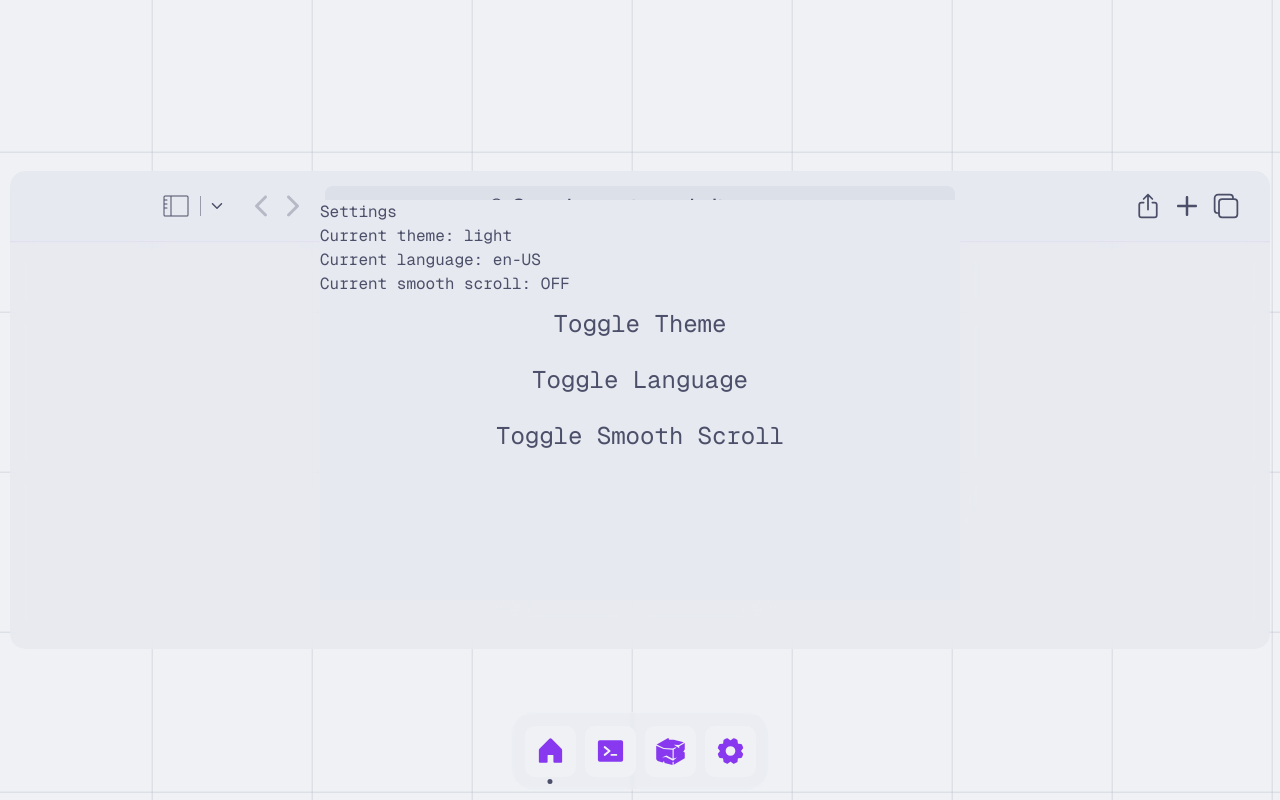
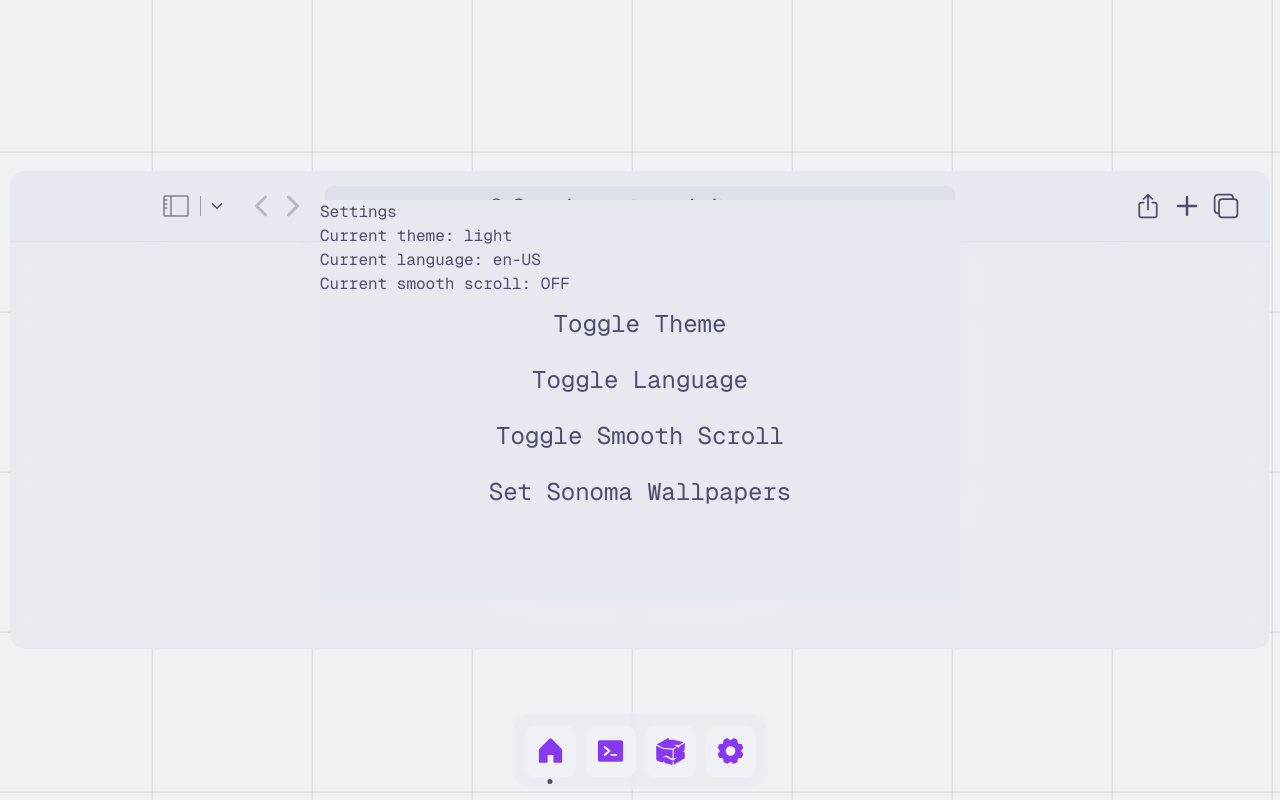
Before and after one commit to qalqa-dev/portfolio-site-upd, a React (Vite) app: page / in a window 1280 px wide. Both pictures are taken after a click on the link 730 px from the left and 751 px from the top of the page. Shown: the top 800 px of the page. Built offline with nearby package versions, Linux system fonts and the light colour scheme; a web font is replaced by a local one.

Commit message:
feat: added wallpaper component

```diff
--- a/src/App.tsx
+++ b/src/App.tsx
@@ -1,9 +1,9 @@
 import { useEffect } from 'react';
 import { useDispatch, useSelector } from 'react-redux';
 import { BrowserRouter, Route, Routes } from 'react-router';
-import styles from './App.module.scss';
 import { Dock } from './components/Dock/Dock';
 import { Settings } from './components/Settings/Settings';
+import { Wallpapers } from './components/Wallpapers/Wallpapers';
 import { Main } from './pages/Main/Main';
 import { TermMain } from './pages/TermMain/TermMain';
 import { setTheme } from './store/settingsSlice';
@@ -17,10 +17,14 @@ export const App = () => {
     dispatch(setTheme(theme));
   });
 
+  const wallpapers = useSelector(
+    (state: RootState) => state.settings.wallpapers,
+  );
+
   return (
     <>
       <main>
-        <div className={styles['app-background'] + ' z-[-1]'} />
+        <Wallpapers imageUrl={wallpapers} />
         <BrowserRouter>
           <Dock />
           <Settings />
--- a/src/components/Settings/Settings.tsx
+++ b/src/components/Settings/Settings.tsx
@@ -1,6 +1,7 @@
 import {
   setLanguage,
   setSmoothScroll,
+  setWallpapers,
   toggleTheme,
 } from '@/store/settingsSlice';
 import { useTranslation } from 'react-i18next';
@@ -40,6 +41,13 @@ export const Settings = () => {
           <button onClick={() => dispatch(setSmoothScroll(!smoothScroll))}>
             Toggle Smooth Scroll
           </button>
+          <button
+            onClick={() =>
+              dispatch(setWallpapers('/src/assets/wallpapers/Sonoma.png'))
+            }
+          >
+            Set Sonoma Wallpapers
+          </button>
         </div>
       )}
     </>
--- /dev/null
+++ b/src/components/Wallpapers/Wallpapers.module.scss
@@ -0,0 +1,40 @@
+.background-default {
+  width   : 100%;
+  height  : 100%;
+  position: fixed;
+  z-index : -2;
+
+  background: var(--color-base);
+  --gap     : 10em;
+  --line    : 1px;
+  --color   : var(--color-surface1);
+
+  animation: bg-animate 10s infinite linear;
+
+  background-image: linear-gradient(-90deg,
+      transparent calc(var(--gap) - var(--line)),
+      var(--color) calc(var(--gap) - var(--line) + 1px),
+      var(--color) var(--gap)),
+    linear-gradient(0deg,
+      transparent calc(var(--gap) - var(--line)),
+      var(--color) calc(var(--gap) - var(--line) + 1px),
+      var(--color) var(--gap));
+  background-size: var(--gap) var(--gap);
+}
+
+.wallpaper {
+  width   : 100%;
+  height  : 100%;
+  position: fixed;
+  z-index : -1;
+}
+
+@keyframes bg-animate {
+  0% {
+    background-position: 0 0;
+  }
+
+  100% {
+    background-position: var(--gap) var(--gap);
+  }
+}
--- /dev/null
+++ b/src/components/Wallpapers/Wallpapers.tsx
@@ -0,0 +1,22 @@
+import clsx from 'clsx';
+import styles from './Wallpapers.module.scss';
+
+type WallpapersProps = {
+  imageUrl?: string;
+};
+
+export const Wallpapers = ({ imageUrl }: WallpapersProps) => {
+  return (
+    <>
+      <div className={styles['background-default']}></div>
+      {imageUrl?.length !== 0 && (
+        <div
+          style={{ backgroundImage: `url(${imageUrl})` }}
+          className={clsx({
+            [styles.wallpaper]: imageUrl,
+          })}
+        ></div>
+      )}
+    </>
+  );
+};
--- a/src/pages/Main/Main.tsx
+++ b/src/pages/Main/Main.tsx
@@ -149,9 +149,7 @@ export const Main = () => {
                     ))}
                   </ul>
                 </div>
-                <p className={styles.hint}>
-                  //Full tech-stack u can saw on github or on term version
-                </p>
+                <p className={styles.hint}>{t('stack-hint')}</p>
               </div>
             </Safari>
           </div>
--- a/src/store/settingsSlice.ts
+++ b/src/store/settingsSlice.ts
@@ -7,6 +7,7 @@ interface SettingsState {
   smoothScroll: boolean;
   theme: Theme;
   language: string;
+  wallpapers?: string;
 }
 
 const getInitialSmoothScroll = (): boolean => {
@@ -53,6 +54,9 @@ const settingsSlice = createSlice({
     setLanguage: (state, action: PayloadAction<string>) => {
       state.language = action.payload;
     },
+    setWallpapers: (state, action: PayloadAction<string>) => {
+      state.wallpapers = action.payload;
+    },
   },
 });
 
@@ -62,5 +66,6 @@ export const {
   toggleTheme,
   setLanguage,
   setSmoothScroll,
+  setWallpapers,
 } = settingsSlice.actions;
 export default settingsSlice.reducer;
```
Also changed, not shown: src/components/RollingText/RollingText.module.scss (renamed from src/components/RollingText/rollingText.module.scss), 1 other file (tests, documents, lock files or other folders).
